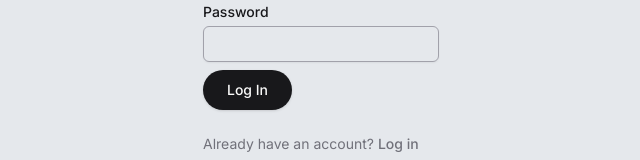
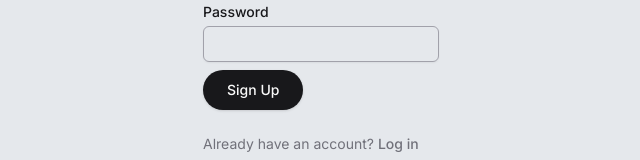
Before and after one commit to spencerattick/bytegrad-react-nextjs-course, a Next.js app in the folder petsoft/: page /signup in a window 1280 px wide. Shown: the part 397-557 px from the top of the page, without its empty margins (319-959 px from the left). Built offline with nearby package versions, Linux system fonts and the light colour scheme.

Commit message:
dynamic login signup button

```diff
--- a/petsoft/src/app/(auth)/login/page.tsx
+++ b/petsoft/src/app/(auth)/login/page.tsx
@@ -6,7 +6,7 @@ export default function Page() {
   return (
     <main>
       <H1 className="mb-5 text-center">Log In</H1>
-      <AuthForm />
+      <AuthForm type="logIn"/>
       <p className="mt-6 text-sm text-zinc-500">
         No account yet? <Link href="/signup" className="font-medium">Sign up</Link>
       </p>
--- a/petsoft/src/app/(auth)/signup/page.tsx
+++ b/petsoft/src/app/(auth)/signup/page.tsx
@@ -6,7 +6,7 @@ export default function Page() {
   return (
     <main>
       <H1 className="mb-5 text-center">Sign Up</H1>
-      <AuthForm />
+      <AuthForm type="signUp"/>
       <p className="mt-6 text-sm text-zinc-500">
         Already have an account?{" "}
         <Link href="/login" className="font-medium">
--- a/petsoft/src/components/auth-form.tsx
+++ b/petsoft/src/components/auth-form.tsx
@@ -2,7 +2,11 @@ import { Button } from "./ui/button";
 import { Input } from "./ui/input";
 import { Label } from "./ui/label";
 
-export default function AuthForm() {
+type AuthFormProps = {
+  type: "logIn" | "signUp";
+};
+
+export default function AuthForm({ type }: AuthFormProps) {
   return (
     <form className="space-y-2">
       <div className="space-y-1">
@@ -13,7 +17,7 @@ export default function AuthForm() {
         <Label htmlFor="password">Password</Label>
         <Input id="password" type="password" />
       </div>
-        <Button>Log In</Button>
+      <Button>{type === "logIn" ? "Log In" : "Sign Up"}</Button>
     </form>
-  )
+  );
 }
```
Lines whose indentation alone changed are shown as unchanged.
